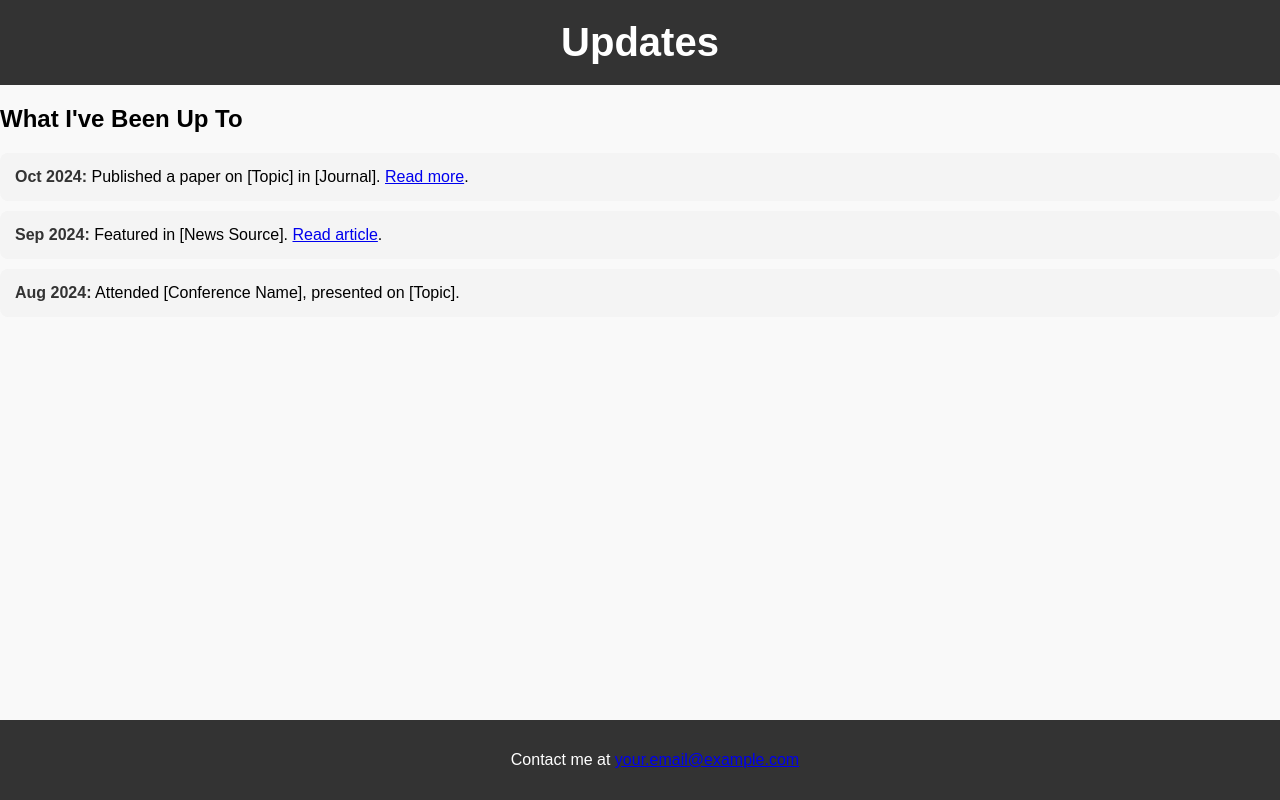
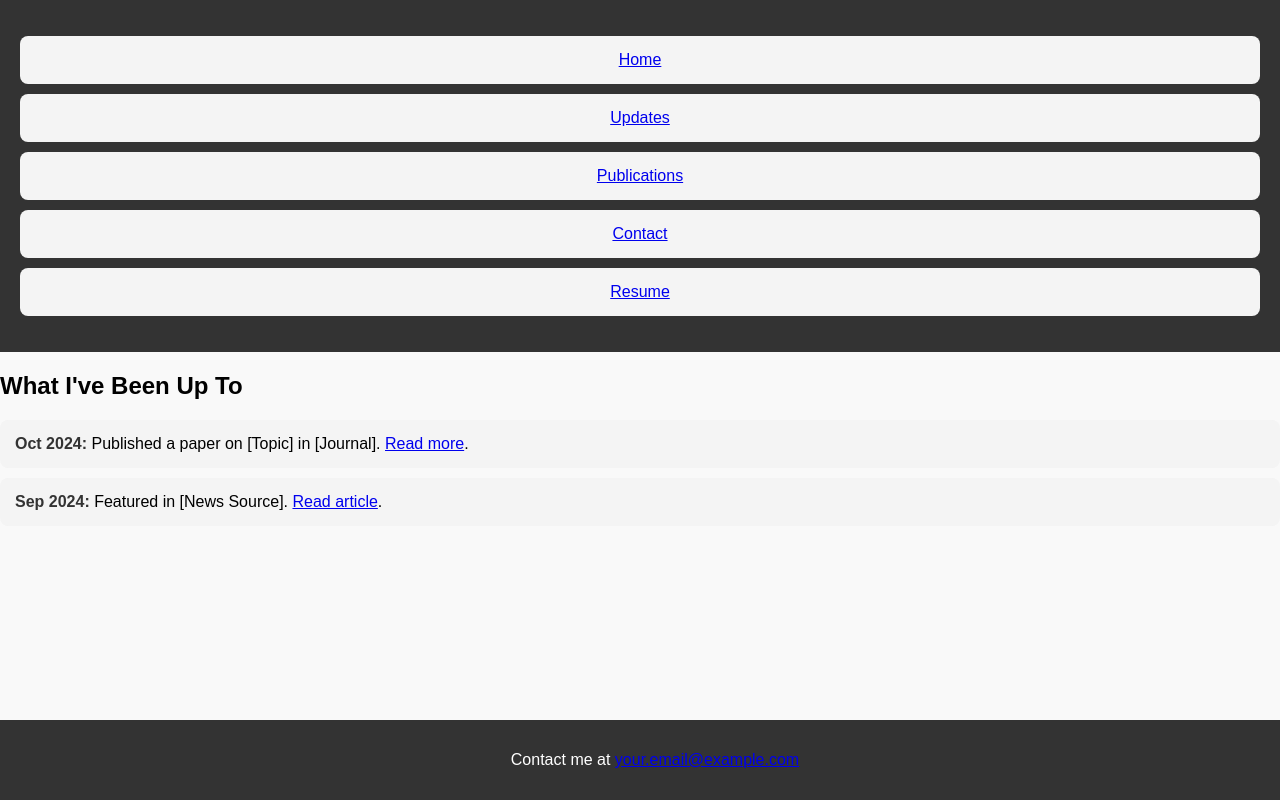
Before and after one commit to sanapandey/sanapandey.github.io, a plain HTML site: page updates.html in a window 1280 px wide. Drawn offline with Linux system fonts and the light colour scheme.

Commit message:
Update updates.html

```diff
--- a/updates.html
+++ b/updates.html
@@ -7,18 +7,28 @@
   <link rel="stylesheet" href="styles.css">
 </head>
 <body>
+  <!-- Header with navigation links -->
   <header>
-    <h1>Updates</h1>
+    <nav>
+      <ul>
+        <li><a href="index.html">Home</a></li>
+        <li><a href="updates.html">Updates</a></li>
+        <li><a href="publications.html">Publications</a></li>
+        <li><a href="contact.html">Contact</a></li>
+        <li><a href="resume.html">Resume</a></li>
+      </ul>
+    </nav>
   </header>
+
   <section id="updates">
     <h2>What I've Been Up To</h2>
     <ul>
       <li><strong>Oct 2024:</strong> Published a paper on [Topic] in [Journal]. <a href="link-to-paper">Read more</a>.</li>
       <li><strong>Sep 2024:</strong> Featured in [News Source]. <a href="link-to-article">Read article</a>.</li>
-      <li><strong>Aug 2024:</strong> Attended [Conference Name], presented on [Topic].</li>
-      <!-- Add more updates as you go -->
+      <!-- Add more updates here -->
     </ul>
   </section>
+
   <footer>
     <p>Contact me at <a href="mailto:your.email@example.com">your.email@example.com</a></p>
   </footer>
```
